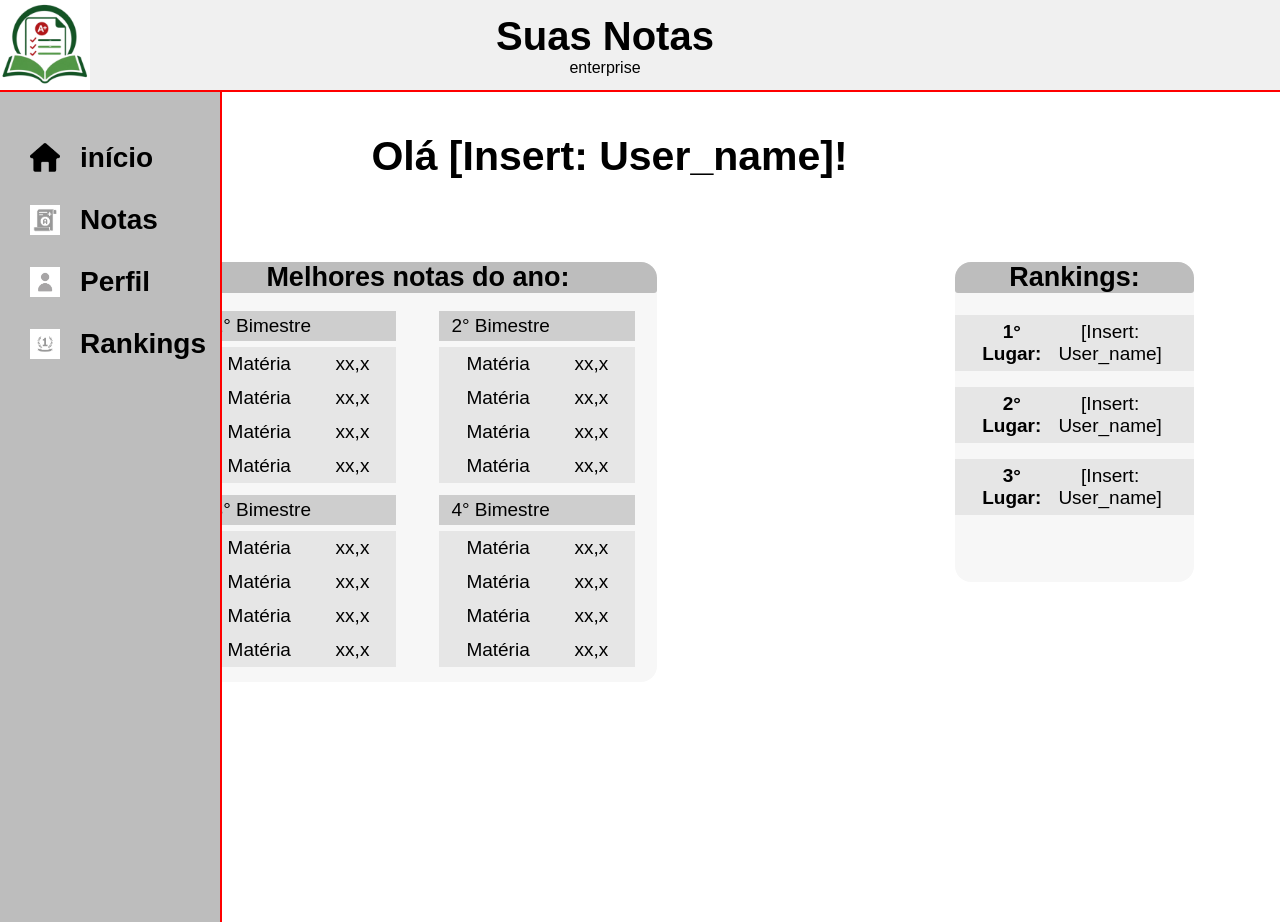
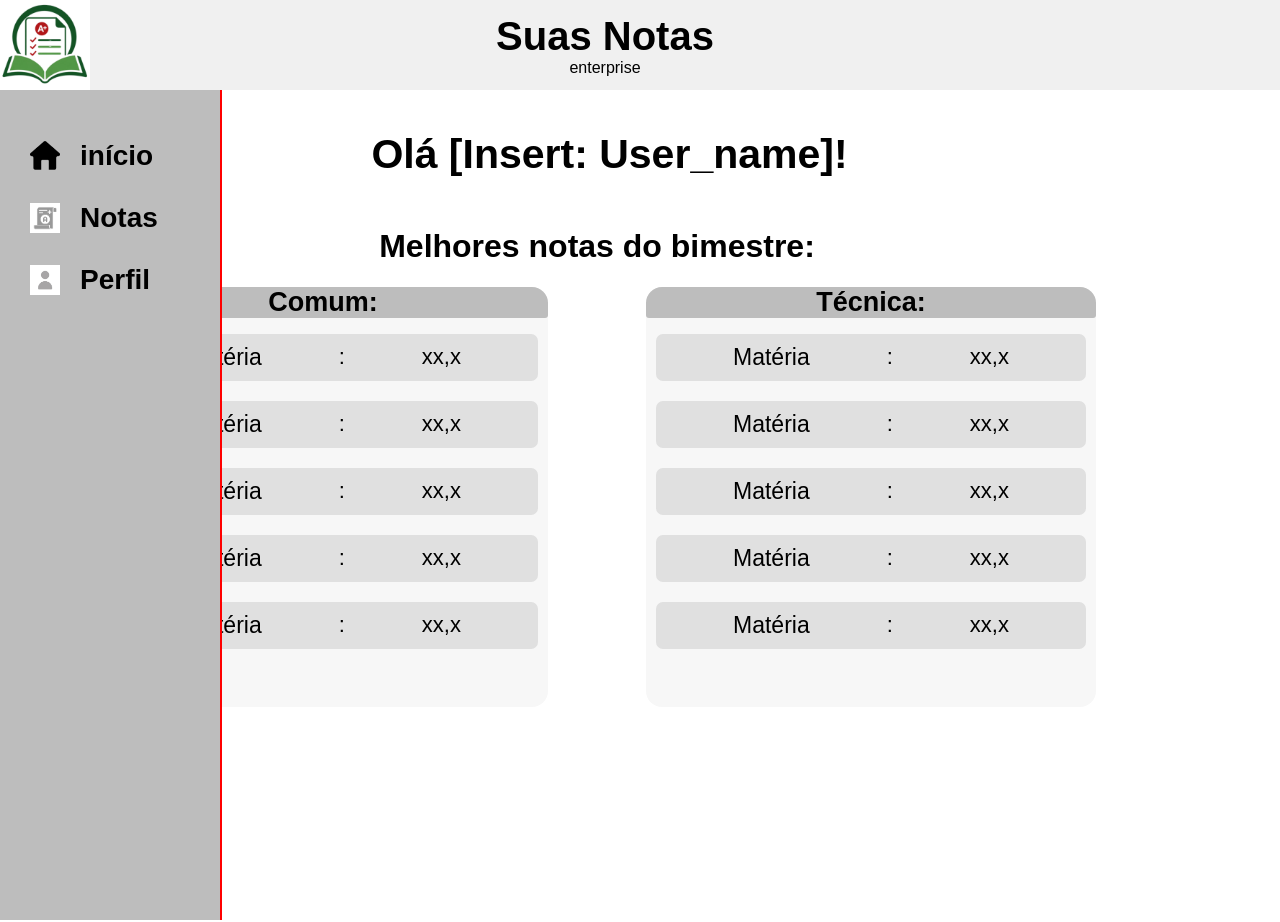
Before and after one commit to calebejoaslimasampaio-git/Notas-2-DS-main, a website: page index.html in a window 1280 px wide. Drawn offline with Linux system fonts and the light colour scheme.

Commit message:
estrutura base -- index.html

```diff
--- a/css/design-cad.css
+++ b/css/design-cad.css
@@ -6,13 +6,12 @@
 :root {
     --wid-title: 250px;
     --wid-entry: 400px;
-    --wid-miores: 40%;
+    --wid-miores: 450px;
     --wid-rankings: 20%;
 }
 header {
     display: flex;
     flex-direction: row;
-    border-bottom: solid red 2px;
     background-color: #f0f0f0;
 }
 #notelogo {
@@ -32,7 +31,6 @@ header {
     width: var(--wid-entry);
     margin-left: calc(50% - var(--wid-title));
     margin-top: 75px;
-    border: solid red 2px;
     border-radius: 7px;
     background-color: #e0e0e0;
     height: 344px;
@@ -41,7 +39,6 @@ header {
     width: var(--wid-entry);
     margin-left: calc(50% - var(--wid-title));
     margin-top: 75px;
-    border: solid red 2px;
     border-radius: 7px;
     background-color: #e0e0e0;
     height: 224px;
@@ -140,10 +137,9 @@ nav img {
 }
 .miores-all {
     background-color: #f7f7f7;
-    margin-top: 82px;
+    margin-top: 22px;
     width: var(--wid-miores);
     height: 420px;
-    margin-left: calc(35% - (var(--wid-miores)/2));
     border-radius: 16px;
 }
 .miores-title {
@@ -152,61 +148,71 @@ nav img {
     background-color: #bdbdbd;
     border-radius: 16px 16px 3px 3px;
 }
-.miores-notes {
+.miores-label-notas {
     margin-top: 6px;
     display: flex;
-    justify-content: space-around;
+    justify-content: space-between;
     flex-wrap: wrap ;
 }
-.miores-labele {
-    width: 41%;
-    margin-top: 12px;
+.miores-label-nota-title {
+    font-size: 23px;
+    text-align:left;
 }
-.miores-label-title {
-    background-color: #cecece;
-    padding: 4px 0 4px 12px;
-    font-size: 19px;
-    text-align:left;
+.miores-label-nota span {
+    font-size: 22px;
 }
 .miores-label-notas {
     margin-top: 6px;
 }
 .miores-label-nota {
-    background-color: #e6e6e6;
-    padding: 6px 27px;
-    font-size: 19px;
+    width: 100%;
+    margin: 10px;
+    background-color: #e0e0e0;
+    padding: 10px 0 10px 0;
+    border-radius: 7px;
     display: flex;
-    justify-content: space-between;
+    justify-content: space-evenly;
 }
-.rankings-all {
+.miores-tec-all {
     background-color: #f7f7f7;
-    margin-top: 82px;
-    width: var(--wid-rankings);
-    height: 320px;
-    margin-left: calc(35% - (var(--wid-rankings)/2));
+    margin-top: 22px;
+    width: var(--wid-miores);
+    height: 420px;
     border-radius: 16px;
 }
-.rankings-title {
+.miores-tec-title {
     font-weight: bolder;
     font-size: 27px;
     background-color: #bdbdbd;
     border-radius: 16px 16px 3px 3px;
 }
-.rankings-ranks {
+.miores-tec-label-notas {
     margin-top: 6px;
     display: flex;
-    justify-content: space-around;
+    justify-content: space-between;
     flex-wrap: wrap ;
 }
-.rankings-rank {
-    background-color: #e6e6e6;
-    padding: 6px 27px;
-    margin-top: 16px;
-    font-size: 19px;
+.miores-tec-label-nota-title {
+    font-size: 23px;
+    text-align:left;
+}
+.miores-tec-label-nota span {
+    font-size: 22px;
+}
+.miores-tec-label-notas {
+    margin-top: 6px;
+}
+.miores-tec-label-nota {
+    width: 100%;
+    margin: 10px;
+    background-color: #e0e0e0;
+    padding: 10px 0 10px 0;
+    border-radius: 7px;
     display: flex;
-    justify-content: space-between;
+    justify-content: space-evenly;
 }
-.rankings-rank span {
-    font-weight: bolder;
-    margin-right: 12px;
+.labels-title {
+    width: 100%;
+    text-align: center;
+    margin-top: 50px;
 }
--- a/index.html
+++ b/index.html
@@ -28,129 +28,96 @@
             <img src="img/perfil.png" alt="casinha">
             <a href="#">Perfil</a>
         </h1>
-        <h1>
-            <img src="img/rank.png" alt="casinha">
-            <a href="#">Rankings</a>
-        </h1>
     </nav>
     <div class="home-main">
         <h2 id="greet">Olá [Insert: User_name]!</h2>
         <div class="home-labels">
+            <h1 class="labels-title">Melhores notas do bimestre:</h1>
             <div class="miores-all">
                 <div class="miores-title">
-                    Melhores notas do ano:
+                    Comum:
                 </div>
                 <div class="miores-notes">
-                        <div class="miores-labele">
-                            <div class="miores-label-title">
-                                1° Bimestre
+                    <div class="miores-label-notas">
+                        <div id="nota1" class="miores-label-nota">
+                            <div class="miores-label-nota-title">
+                                Matéria
                             </div>
-                            <div class="miores-label-notas">
-                                <div id="1bNota1" class="miores-label-nota">
-                                    <span>Matéria</span>
-                                    xx,x
+                            <span>:</span>
+                            <span>xx,x</span>
                         </div>
-                                <div id="1bNota2" class="miores-label-nota">
-                                    <span>Matéria</span>
-                                    xx,x
+                        <div id="nota2" class="miores-label-nota">
+                            <div class="miores-label-nota-title">
+                                Matéria
                             </div>
-                                <div id="1bNota3" class="miores-label-nota">
-                                    <span>Matéria</span>
-                                    xx,x
+                            <span>:</span>
+                            <span>xx,x</span>
                         </div>
-                                <div id="1bNota4" class="miores-label-nota">
-                                    <span>Matéria</span>
-                                    xx,x
+                        <div id="nota3" class="miores-label-nota">
+                            <div class="miores-label-nota-title">
+                                Matéria
                             </div>
+                            <span>:</span>
+                            <span>xx,x</span>
                         </div>
+                        <div id="nota4" class="miores-label-nota">
+                            <div class="miores-label-nota-title">
+                                Matéria
                             </div>
-                        <div class="miores-labele">
-                            <div class="miores-label-title">
-                                2° Bimestre
+                            <span>:</span>
+                            <span>xx,x</span>
                          </div>
-                            <div class="miores-label-notas">
-                                <div id="2bNota1" class="miores-label-nota">
-                                    <span>Matéria</span>
-                                    xx,x
+                         <div id="nota4" class="miores-label-nota">
+                            <div class="miores-label-nota-title">
+                                Matéria
                             </div>
-                                <div id="2bNota2" class="miores-label-nota">
-                                    <span>Matéria</span>
-                                    xx,x
-                                </div>
-                                <div id="2bNota3" class="miores-label-nota">
-                                    <span>Matéria</span>
-                                    xx,x
-                                </div>
-                                <div id="2bNota4" class="miores-label-nota">
-                                    <span>Matéria</span>
-                                    xx,x
-                                </div>
-                            </div>
-                        </div>
-                        <div class="miores-labele">
-                            <div class="miores-label-title">
-                                3° Bimestre
-                            </div>
-                            <div class="miores-label-notas">
-                                <div id="3bNota1" class="miores-label-nota">
-                                    <span>Matéria</span>
-                                    xx,x
-                                </div>
-                                <div id="3bNota2" class="miores-label-nota">
-                                    <span>Matéria</span>
-                                    xx,x
-                                </div>
-                                <div id="3bNota3" class="miores-label-nota">
-                                    <span>Matéria</span>
-                                    xx,x
-                                </div>
-                                <div id="3bNota4" class="miores-label-nota">
-                                    <span>Matéria</span>
-                                    xx,x
-                                </div>
-                            </div>
-                        </div>
-                        <div class="miores-labele">
-                            <div class="miores-label-title">
-                                4° Bimestre
-                            </div>
-                            <div class="miores-label-notas">
-                                <div id="4bNota1" class="miores-label-nota">
-                                    <span>Matéria</span>
-                                    xx,x
-                                </div>
-                                <div id="4bNota2" class="miores-label-nota">
-                                    <span>Matéria</span>
-                                    xx,x
-                                </div>
-                                <div id="4bNota3" class="miores-label-nota">
-                                    <span>Matéria</span>
-                                    xx,x
-                                </div>
-                                <div id="4bNota4" class="miores-label-nota">
-                                    <span>Matéria</span>
-                                    xx,x
+                            <span>:</span>
+                            <span>xx,x</span>
                          </div>
                     </div>
                 </div>
             </div>
+            <div class="miores-tec-all">
+                <div class="miores-tec-title">
+                    Técnica:
                 </div>
-            <div class="rankings-all">
-                <div class="rankings-title">
-                    Rankings:
+                <div class="miores-tec-notes">
+                    <div class="miores-tec-label-notas">
+                        <div id="nota1" class="miores-tec-label-nota">
+                            <div class="miores-tec-label-nota-title">
+                                Matéria
                             </div>
-                <div class="rankings-ranks">
-                    <div class="rankings-rank">
-                        <span>1° Lugar: </span>
-                        [Insert: User_name]
+                            <span>:</span>
+                            <span>xx,x</span>
                         </div>
-                    <div class="rankings-rank">
-                        <span>2° Lugar: </span>
-                        [Insert: User_name]
+                        <div id="nota2" class="miores-tec-label-nota">
+                            <div class="miores-tec-label-nota-title">
+                                Matéria
                             </div>
-                    <div class="rankings-rank">
-                        <span>3° Lugar: </span>
-                        [Insert: User_name]
+                            <span>:</span>
+                            <span>xx,x</span>
+                        </div>
+                        <div id="nota3" class="miores-tec-label-nota">
+                            <div class="miores-tec-label-nota-title">
+                                Matéria
+                            </div>
+                            <span>:</span>
+                            <span>xx,x</span>
+                        </div>
+                        <div id="nota4" class="miores-tec-label-nota">
+                            <div class="miores-tec-label-nota-title">
+                                Matéria
+                            </div>
+                            <span>:</span>
+                            <span>xx,x</span>
+                         </div>
+                         <div id="nota4" class="miores-label-nota">
+                            <div class="miores-label-nota-title">
+                                Matéria
+                            </div>
+                            <span>:</span>
+                            <span>xx,x</span>
+                         </div>
                     </div>
                 </div>
             </div>
```
Lines whose indentation alone changed are shown as unchanged.
